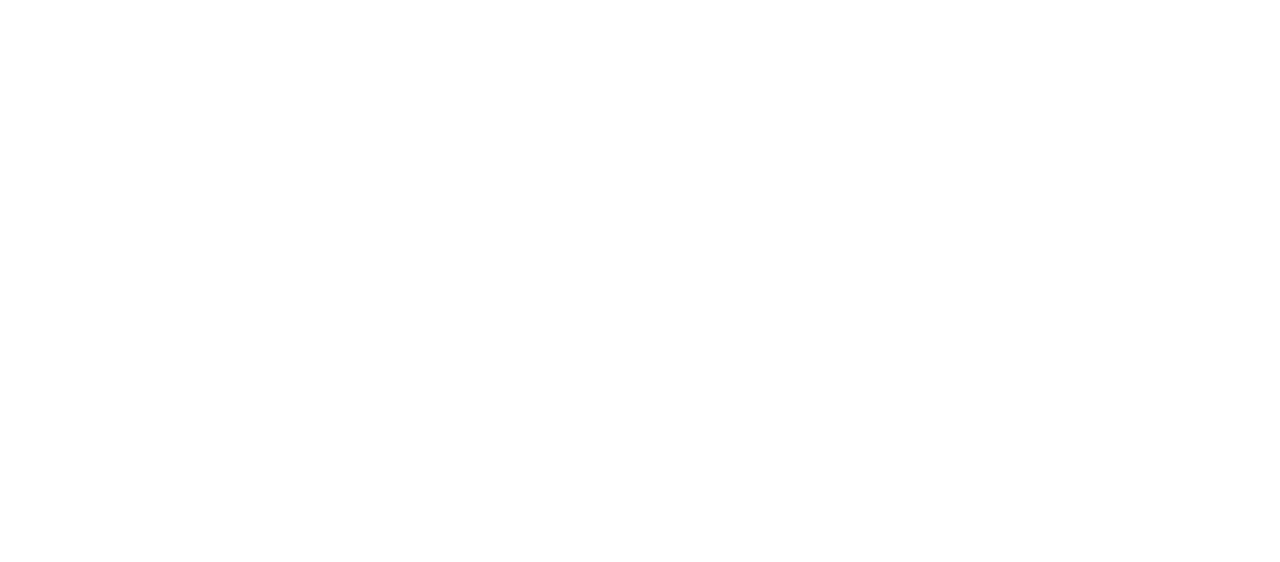
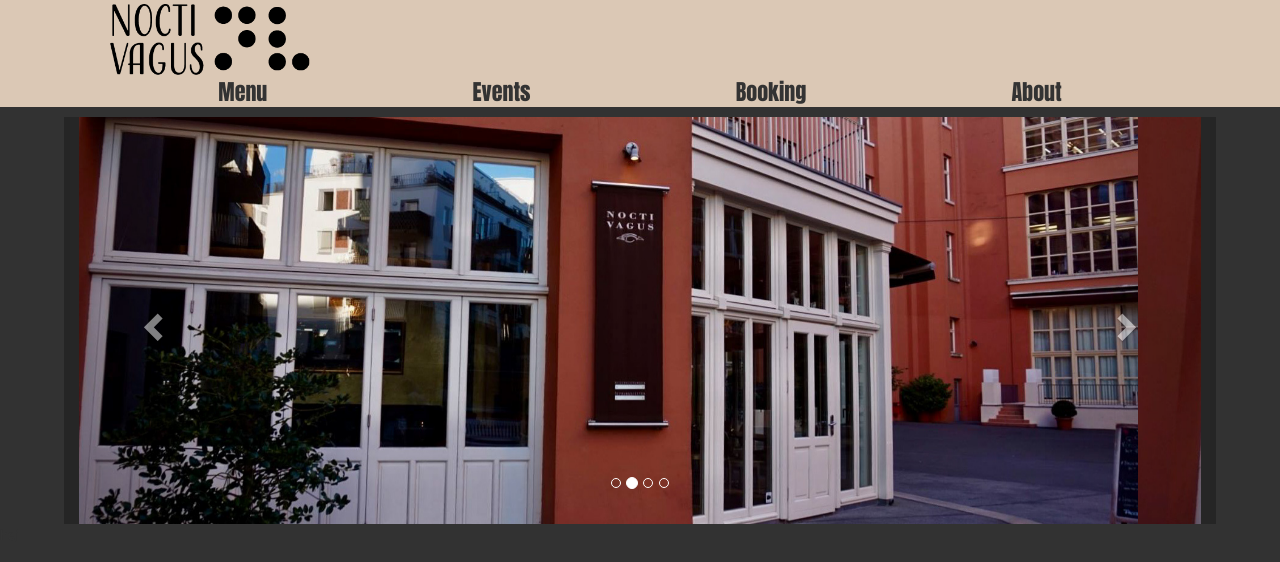
Before and after one commit to Mforceberg/NoctiVagus, a plain HTML site: page index.html in a window 1280 px wide. Drawn offline with Linux system fonts and the light colour scheme.

Commit message:
Start på hjemmeside - Logo, Navbar og forside billede

```diff
--- a/css/stylesheet.css
+++ b/css/stylesheet.css
@@ -1 +1,57 @@
 /* CSS Document */
+
+.noctilogo
+{
+	background-color:#dbc8b5;
+	width:18%;
+	height:auto;
+	min-width:140px;
+}
+
+.logobar
+{
+	background-color:#dbc8b5;
+}
+
+.navigation
+{
+	background-color:#dbc8b5;
+	font-size:22px;
+	text-align:center;
+	display:block;
+	font-family:impact;
+}
+
+ul
+{
+	list-style-type:none;
+}
+
+.navlist
+{
+	display:inline;
+	padding:8%
+}
+
+li a
+{
+
+}
+
+.cartainer
+{
+	width:90%;
+
+}
+
+#myCarousel
+{
+	float:none;
+	background-color:#323232;
+	display:table-cell;
+}
+
+body
+{
+	background-color:#323232;
+}
--- a/index.html
+++ b/index.html
@@ -4,19 +4,86 @@
 <meta charset="utf-8">
 <meta http-equiv="X-UA-Compatible" content="IE=edge">
 <meta name="viewport" content="width=device-width, initial-scale=1">
-<title>Bootstrap - Prebuilt Layout</title>
+<title>Nocti Vagus - Dark Restuarant</title>
 
 <!-- Bootstrap -->
 <link href="css/bootstrap.css" rel="stylesheet">
+<link rel="stylesheet" type="text/css" href="css/stylesheet.css">
 
 </head>
 <body>
 
+<!-- Navigations bar og logo -->
 
 
 
+<div class="row logobar">
+<img src="images/placeholderlogo.png" alt="Nocti Vagus Logo" class="col-xs-6 col-sm-4 col-md-3 col-xs-offset-4 col-sm-offset-2  col-md-offset-1 noctilogo">
+<div class="col-xs-2 col-sm-6 class-md-8">
+</div>
+</div>
 
 
+
+<ul class="col-xs-12 col-sm-12 col-md-12 navigation">
+			<li class="navlist">Menu</li>
+    		<li class="navlist">Events</li>
+    		<li class="navlist">Booking</li>
+   			<li class="navlist">About</li>
+</ul>
+
+
+
+<!-- Billede Karousel -->
+<div class="container cartainer">
+<div class="row">
+<div id="myCarousel" class="carousel slide col-xs-10 col-md-10 col-lg-10" data-ride="carousel">
+  <!-- Indikator for hvilket billede er vist -->
+  <ol class="carousel-indicators">
+    <li data-target="#myCarousel" data-slide-to="0" class="active"></li>
+    <li data-target="#myCarousel" data-slide-to="1"></li>
+    <li data-target="#myCarousel" data-slide-to="2"></li>
+    <li data-target="#myCarousel" data-slide-to="3"></li>
+  </ol>
+
+  <!-- Billeder i Karousellen -->
+  <div class="carousel-inner" role="listbox">
+    <div class="item active">
+      <img src="images/noctioutside.jpg" alt="Chania">
+    </div>
+
+    <div class="item">
+      <img src="images/noctioutside.jpg" alt="Chania">
+    </div>
+
+    <div class="item">
+      <img src="images/noctioutside.jpg" alt="Flower">
+    </div>
+
+    <div class="item">
+      <img src="images/noctioutside.jpg" alt="Flower">
+    </div>
+  </div>
+
+  <!-- højre og venstre pil -->
+  <a class="left carousel-control" href="#myCarousel" role="button" data-slide="prev">
+    <span class="glyphicon glyphicon-chevron-left" aria-hidden="true"></span>
+    <span class="sr-only">Previous</span>
+  </a>
+  <a class="right carousel-control" href="#myCarousel" role="button" data-slide="next">
+    <span class="glyphicon glyphicon-chevron-right" aria-hidden="true"></span>
+    <span class="sr-only">Next</span>
+  </a>
+</div>
+<div class="marginright col-sm-1 col-md-1">
+</div>
+</div>
+</div>
+
+<!-- Footer -->
+<footer>
+<p> hej </p>
+</footer>
 
 
 
```
Also changed, not shown: images/noctioutside.jpg (added), images/placeholderlogo.png (added).
